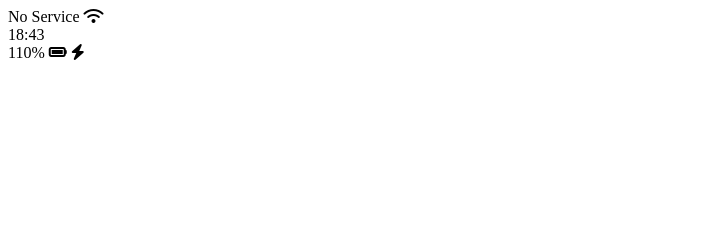
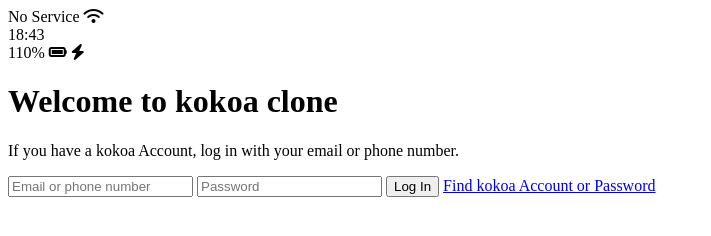
Before and after one commit to parksr89/kokoa-massage-clone-2023, a plain HTML site: page index.html in a window 1280 px wide. Shown: the whole page, without its empty margins (0-711 px from the left). Drawn offline with Linux system fonts and the light colour scheme.

Commit message:
6.4 Sign up screen part Two

```diff
--- a/index.html
+++ b/index.html
@@ -24,6 +24,18 @@
         </div>
     </div>
 
+    <header class="welcome-header">
+        <h1 class="welcome-header__title">Welcome to kokoa clone </h1>
+        <p class="welcome-header__text">If you have a kokoa Account, log in with your email or phone number.</p>
+    </header>
+
+    <form id="login-form">
+        <input type="text" placeholder="Email or phone number" />
+        <input type="password" placeholder="Password" />
+        <input type="submit" value="Log In" />
+        <a href="#">Find kokoa Account or Password</a>
+    </form>
+
 
 
 </body>
```
